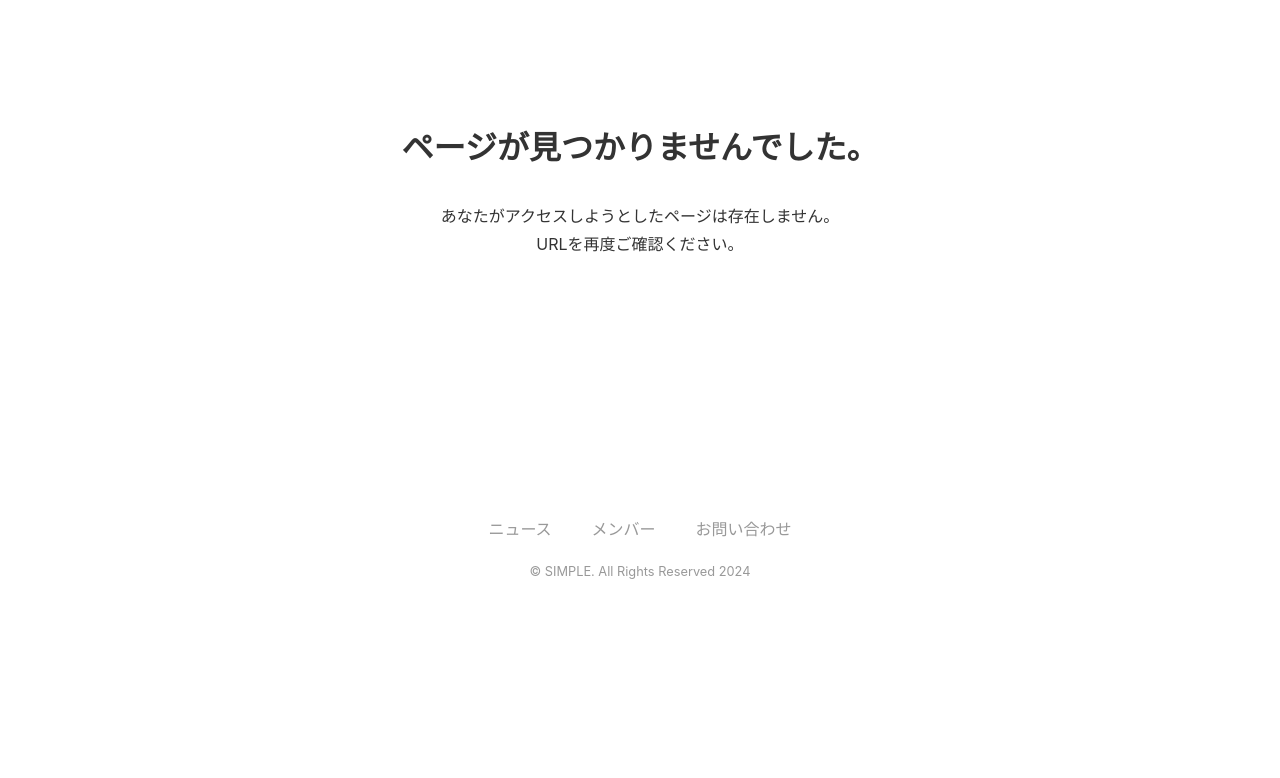
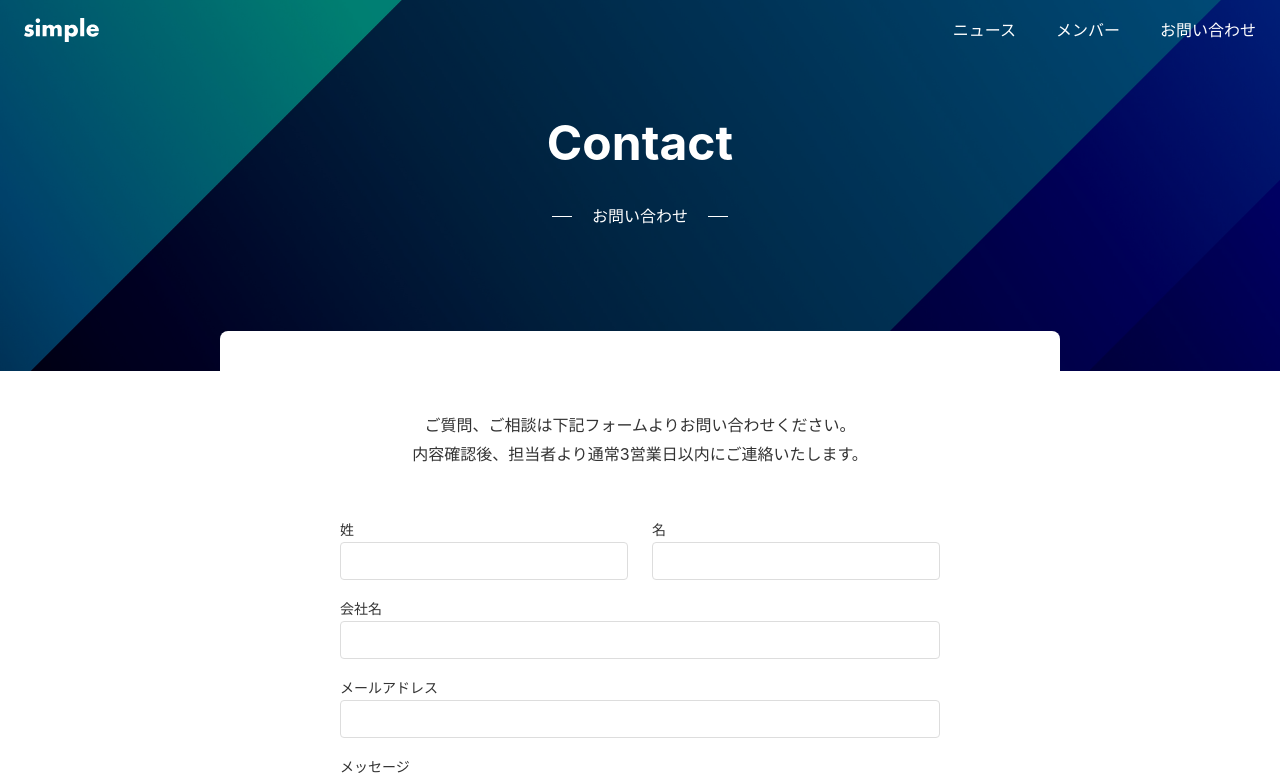
Before and after one commit to jimitas/my-next-project, a Next.js app: page /contact in a window 1280 px wide. Before the commit this address had no page. Shown: the top 778 px of the page. Built offline with nearby package versions, Linux system fonts and the light colour scheme.

Commit message:
9-1-4 お問合せフォーム P.247

```diff
--- /dev/null
+++ b/app/contact/layout.tsx
@@ -0,0 +1,19 @@
+import Hero from '@/app/_components/Hero';
+import Sheet from '@/app/_components/Sheet';
+
+export const metadata = {
+  title: 'お問い合わせ',
+};
+
+type Props = {
+  children: React.ReactNode;
+};
+
+export default function RootLayout({ children }: Props) {
+  return (
+    <>
+      <Hero title="Contact" sub="お問い合わせ" />
+      <Sheet>{children}</Sheet>
+    </>
+  );
+}
--- /dev/null
+++ b/app/contact/page.module.css
@@ -0,0 +1,10 @@
+.text {
+  text-align: center;
+  margin-bottom: 40px;
+}
+
+@media (max-width: 640px) {
+  .text {
+    text-align: left;
+  }
+}
--- /dev/null
+++ b/app/contact/page.tsx
@@ -0,0 +1,15 @@
+import ContactForm from "@/app/_components/ContactForm";
+import styles from "./page.module.css";
+
+export default function Page() {
+  return (
+    <div className={styles.container}>
+      <p className={styles.text}>
+        ご質問、ご相談は下記フォームよりお問い合わせください。
+        <br />
+        内容確認後、担当者より通常3営業日以内にご連絡いたします。
+      </p>
+      <ContactForm />
+    </div>
+  );
+}
```
